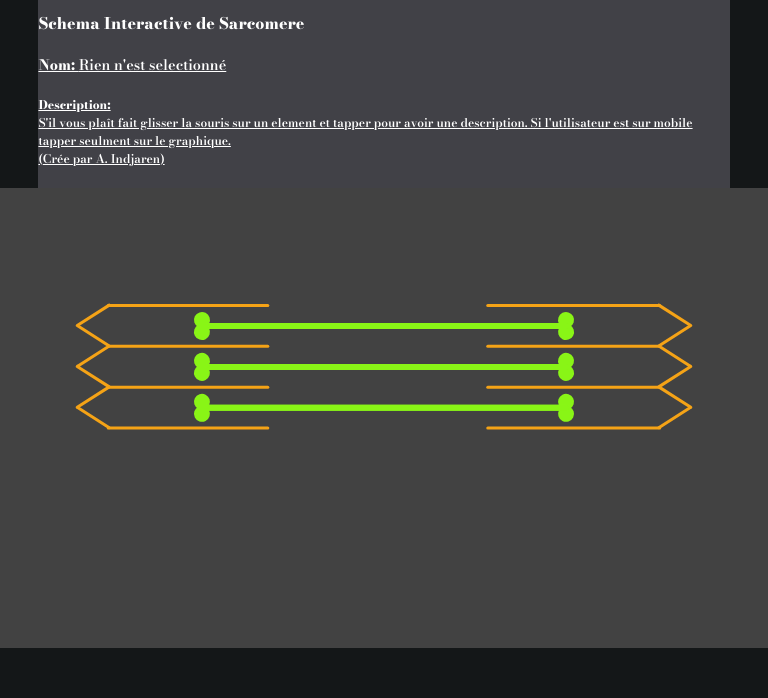
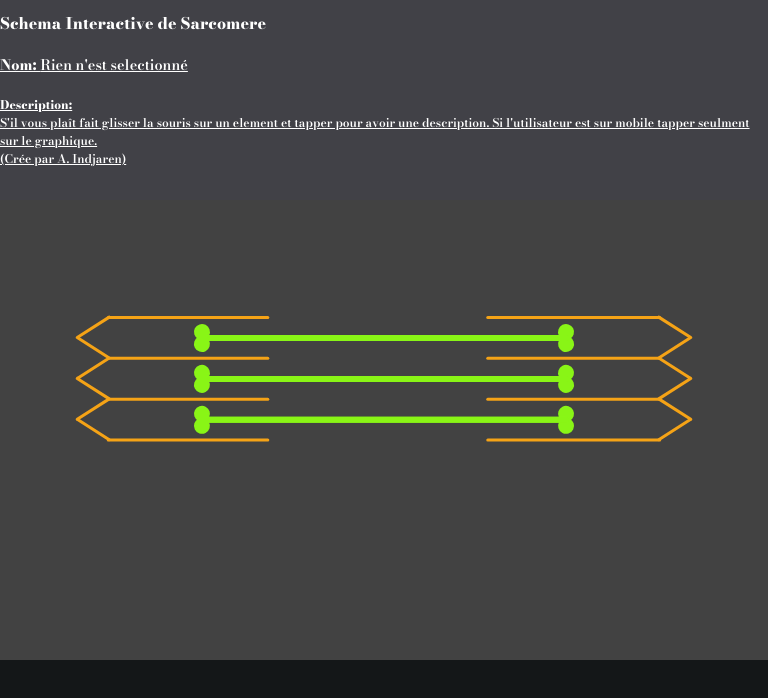
Before and after one commit to Creativty/Creativty.github.io, a website with bundled scripts: page sarcomere/index.html in a window 768 px wide. Built offline with nearby package versions, Linux system fonts and the light colour scheme.

Commit message:
Fixed style responsiveness.

```diff
--- a/sarcomere/style.css
+++ b/sarcomere/style.css
@@ -64,7 +64,8 @@ body {
     background-color: #141718;
     margin: 0;
     font-family: 'Bodoni Moda';
-    overflow-x: auto;
+    width: 100vw;
+    height: 100%;
 }
 
 #title {
@@ -76,7 +77,7 @@ body {
     align-self: center;
     width: 100vw;
     color: white;
-    min-height: max-content;
+    min-height: 200px;
     margin: 0;
     background-color: #414147;
     font-size: 0.9rem;
@@ -88,6 +89,7 @@ body {
     align-self: center;
     display: flex;
     justify-content: center;
+    height: 100%;
 }
 canvas {
     margin: 0;
@@ -95,9 +97,3 @@ canvas {
     width: 100%;
     cursor: crosshair;
 }
-@media only screen and (min-width: 500px) and (max-width: 800px) {
-    #selection-description {
-        width: 90vw;
-        height: fit-content;
-    }
-}
```
